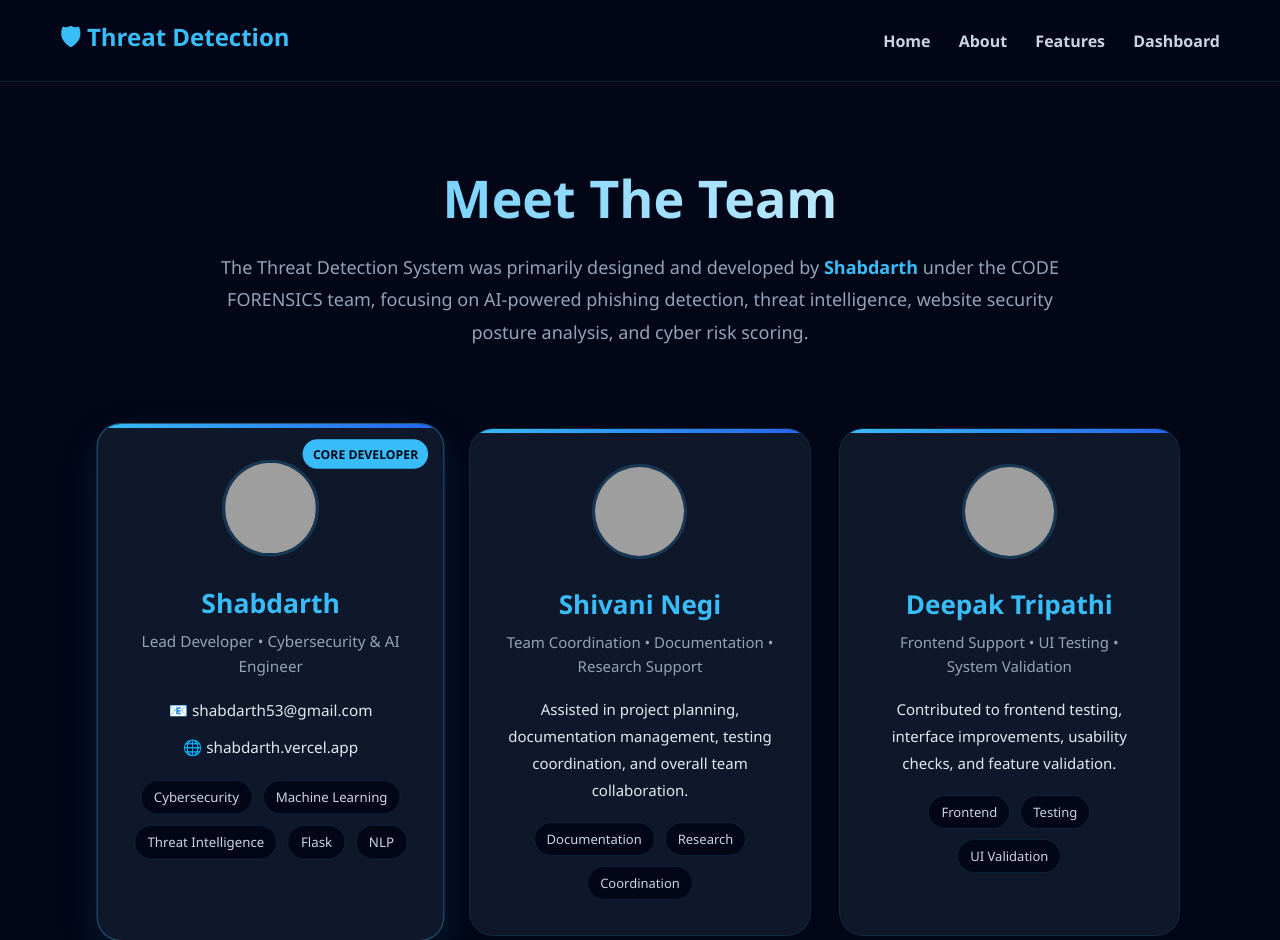
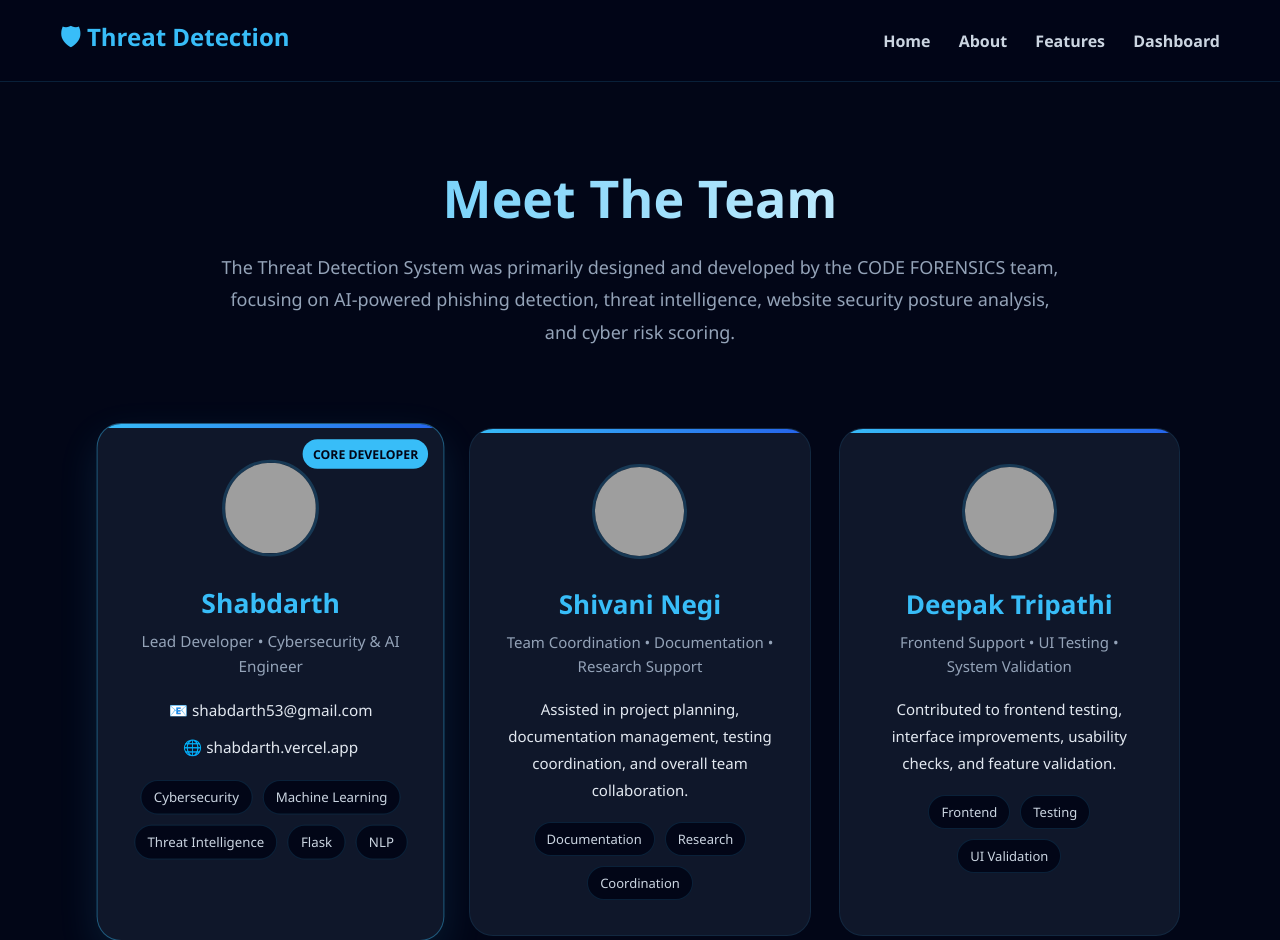
Before and after one commit to shabdarth13/THreat_DEtection, a Flask app: page /contact in a window 1280 px wide. Shown: the top 940 px of the page. Run offline with Flask 3, Linux system fonts and the light colour scheme; grey boxes are pictures that could not be loaded.

Commit message:
commit 9f8e7d6c5b4a3e2f1d0c9b8a7e6f5d4c3b2a1

```diff
--- a/app/templates/contact.html
+++ b/app/templates/contact.html
@@ -220,8 +220,7 @@
     <h1>Meet The Team</h1>
 
     <p>
-      The Threat Detection System was primarily designed and developed by
-      <strong style="color:#38bdf8;">Shabdarth</strong> under the CODE FORENSICS team,
+      The Threat Detection System was primarily designed and developed by the CODE FORENSICS team,
       focusing on AI-powered phishing detection, threat intelligence,
       website security posture analysis, and cyber risk scoring.
     </p>
```
